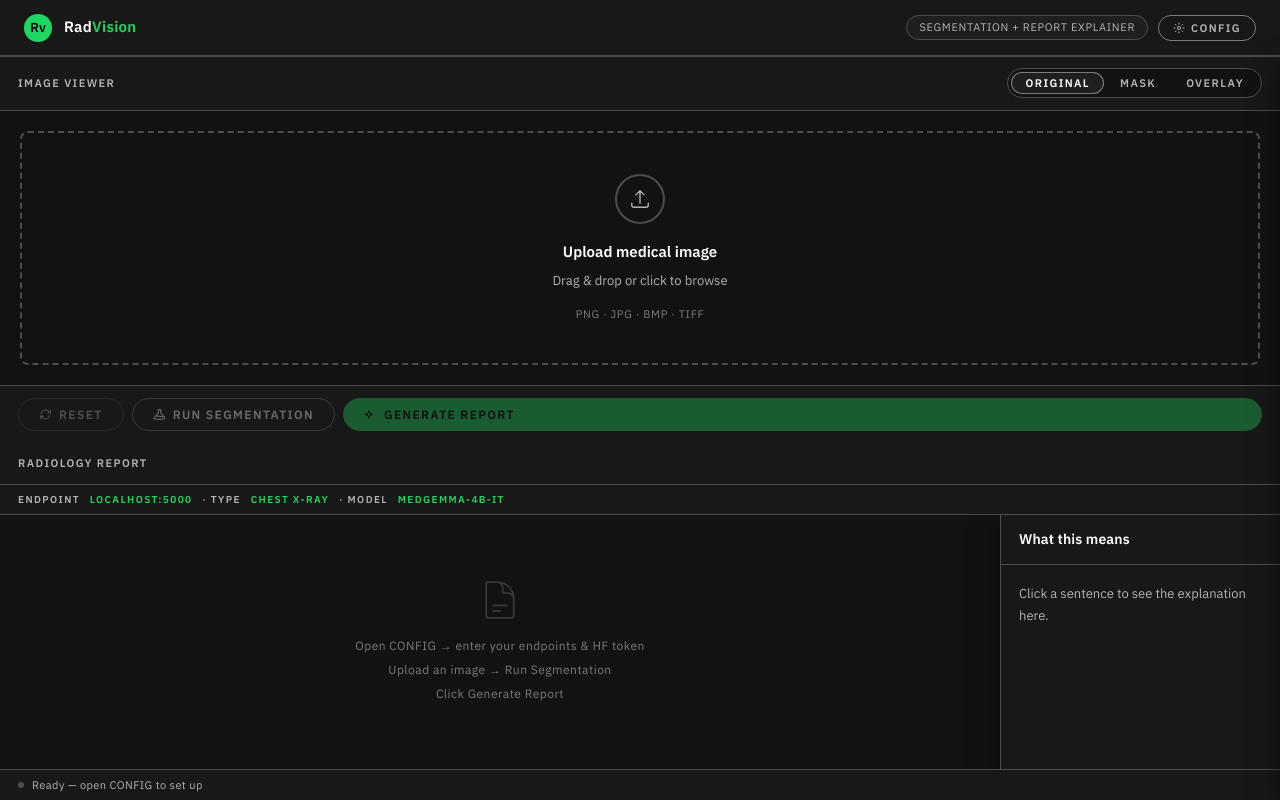
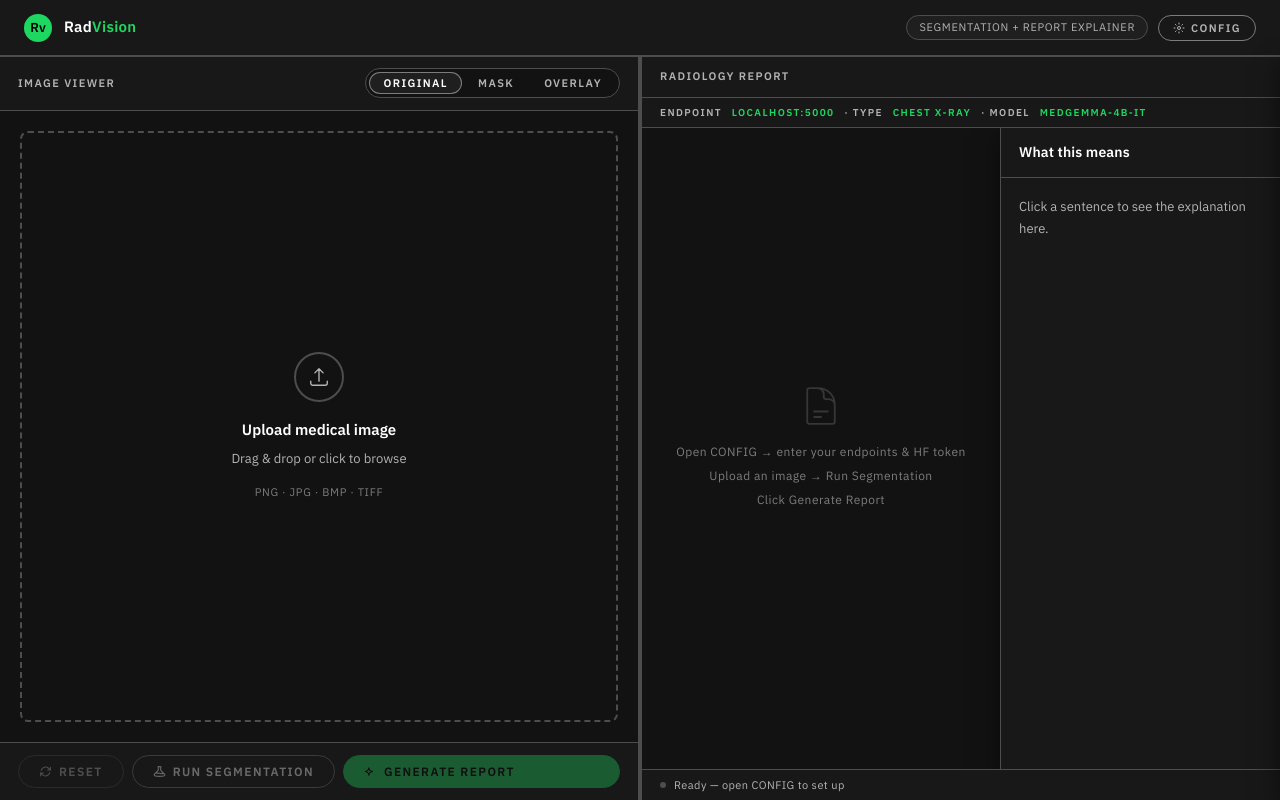
Before and after one commit to Nik9ight/CSE-499B-CAPTONE, a React (Vite) app in the folder frontEnd/: page / in a window 1280 px wide. Both pictures are taken after a click on the button "READY TO START? →". Built offline with nearby package versions, Linux system fonts and the light colour scheme; a web font is replaced by a local one.

Commit message:
feat: wire up resizable panel divider in App

```diff
--- a/frontEnd/src/App.jsx
+++ b/frontEnd/src/App.jsx
@@ -1,6 +1,7 @@
 import { useState, useEffect } from 'react';
 import { useAppContext } from './context/AppContext';
 import { useReport } from './hooks/useReport';
+import { usePanelResize } from './hooks/usePanelResize';
 import Header from './components/Header';
 import ConfigDrawer from './components/ConfigDrawer';
 import ViewerPanel from './components/ViewerPanel/ViewerPanel';
@@ -14,6 +15,7 @@ export default function App() {
   const [drawerOpen, setDrawerOpen] = useState(false);
   const [status, setStatus] = useState({ type: '', message: 'Ready \u2014 open CONFIG to set up' });
   const { fetchReport, generateReport, clearReport, isLoading: reportLoading, report, error: reportError, prefetchedReport } = useReport();
+  const { splitPct, dividerProps } = usePanelResize('panelSplit', 50, 20);
   const [shouldShowReport, setShouldShowReport] = useState(false);
 
   useEffect(() => {
@@ -98,10 +100,14 @@ export default function App() {
       <Header onToggleDrawer={() => setDrawerOpen(prev => !prev)} />
       <ConfigDrawer open={drawerOpen} onClose={() => setDrawerOpen(false)} />
 
-      <div className="main">
+      <div
+        className="main"
+        style={{ gridTemplateColumns: `${splitPct}fr 4px ${100 - splitPct}fr` }}
+      >
         <div className="viewer-panel">
           <ViewerPanel setStatus={setStatus} onGenerateReport={handleGenerateReport} />
         </div>
+        <div className="resize-divider" {...dividerProps} />
         <div className="report-panel">
           <ReportPanel
             report={report}
```
